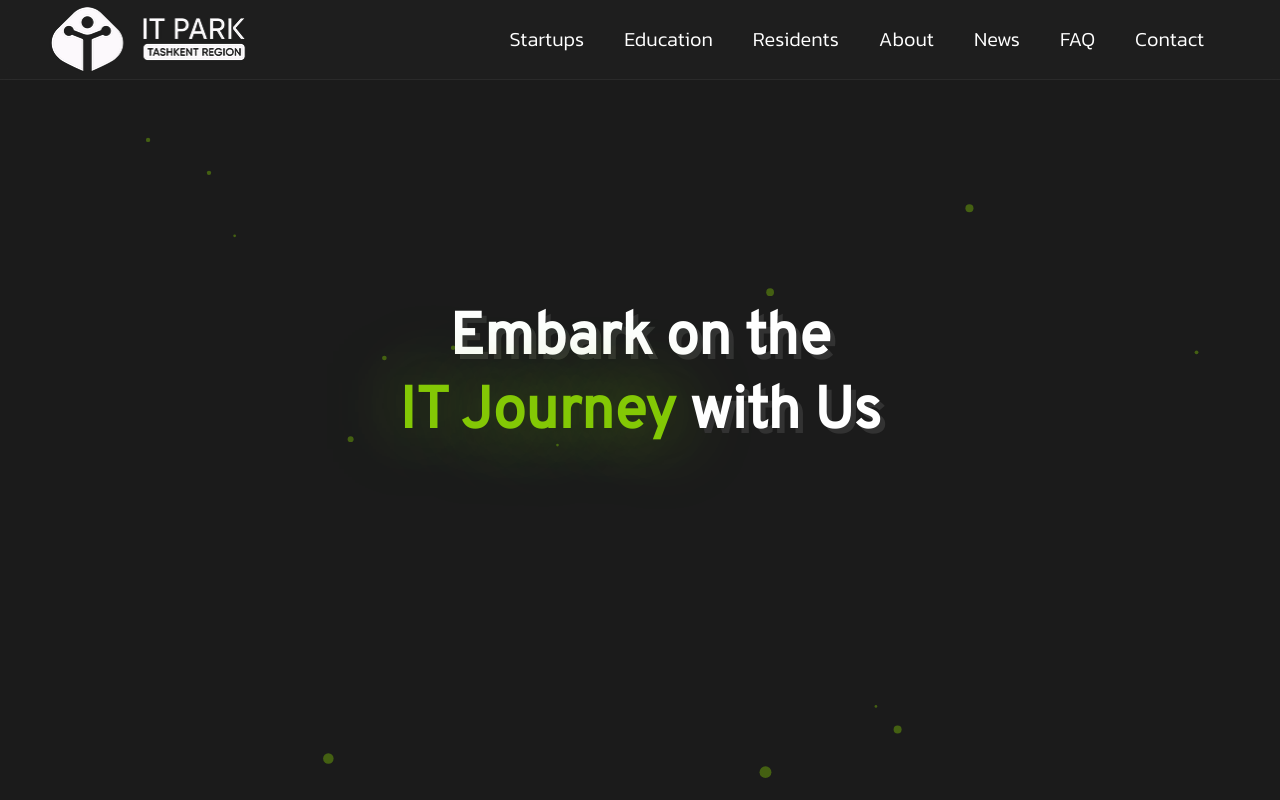
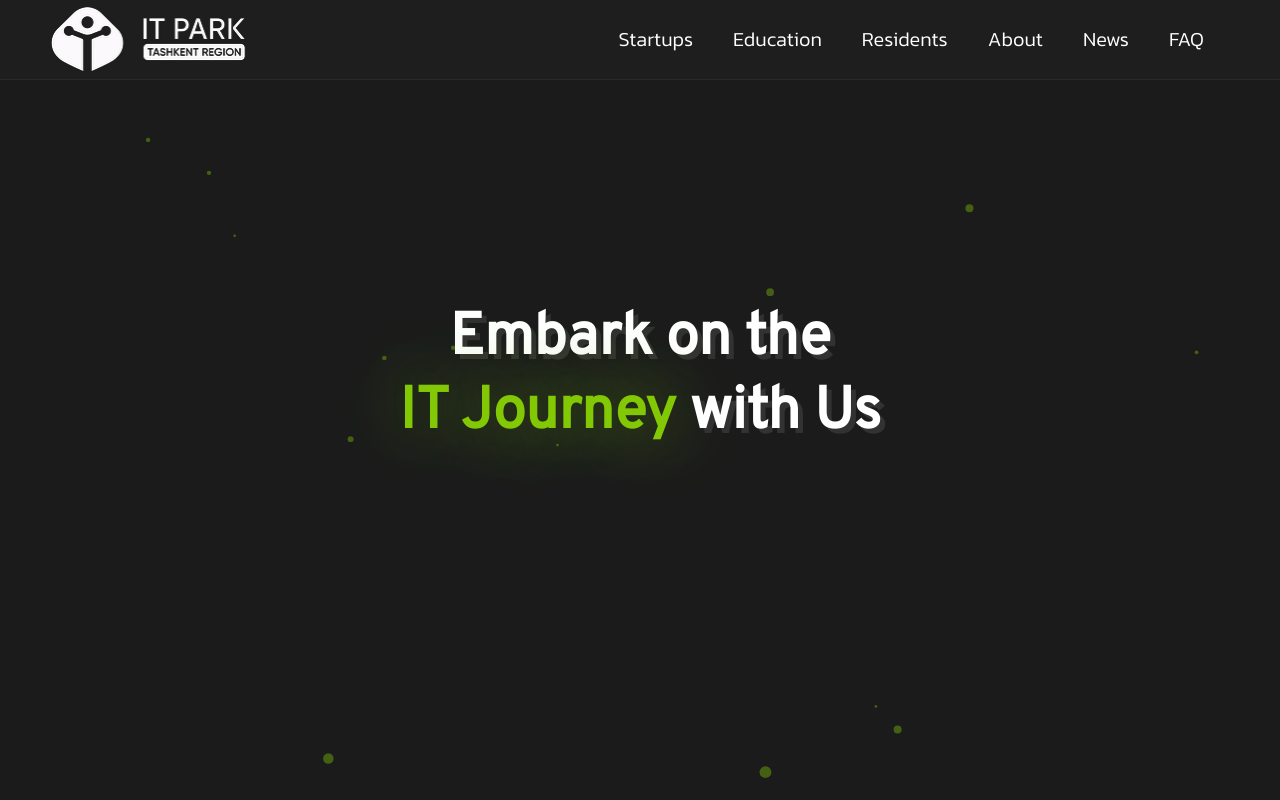
Before and after one commit to IsaqjonovII/ITPark, a React (Vite) app: page / in a window 1280 px wide. Built offline with nearby package versions, Linux system fonts and the light colour scheme.

Commit message:
needs to be done till Wednesday

```diff
--- a/src/assets/index.ts
+++ b/src/assets/index.ts
@@ -3,5 +3,6 @@ import notfound from "./notfound.svg";
 import residentsBG from "./residents.svg";
 import logoMP4 from "./itplogo.mp4";
 import logo2 from "./logoITpark.png";
+import contactBG from "./contact.svg";
 
-export { nodata, notfound, residentsBG, logo2, logoMP4 };
+export { nodata, notfound, residentsBG, logo2, logoMP4, contactBG };
--- a/src/pages/Contact/index.tsx
+++ /dev/null
@@ -1,9 +0,0 @@
-
-const Contact = () => {
-    return (
-        <div>
-
-        </div>
-    )
-}
-export default Contact
--- a/src/routes/index.ts
+++ b/src/routes/index.ts
@@ -5,7 +5,6 @@ const Home = lazy(() => import("pages/Home"));
 const News = lazy(() => import("pages/News"));
 const Residents = lazy(() => import("pages/Residents"));
 const Faq = lazy(() => import("pages/FAQ"));
-const Contact = lazy(() => import("pages/Contact"));
 const About = lazy(() => import("pages/About"));
 const Startups = lazy(() => import("pages/Startups"));
 const Education = lazy(() => import("pages/Education"));
@@ -19,7 +18,6 @@ const {
   RESIDENTS,
   NEWS,
   FAQ,
-  CONTACT,
   STARTUPS,
   EDUCATION,
   STARTUP_INFO,
@@ -68,11 +66,7 @@ export const appRoutes: IRoutes[] = [
     path: FAQ,
     Component: Faq,
   },
-  {
-    key: "contact",
-    path: CONTACT,
-    Component: Contact,
-  },
+
   {
     key: "startup__info",
     path: STARTUP_INFO,
--- a/src/routes/navroutes.ts
+++ b/src/routes/navroutes.ts
@@ -6,7 +6,6 @@ const {
   RESIDENTS,
   NEWS,
   FAQ,
-  CONTACT,
   STARTUPS,
   EDUCATION,
 } = APP_ROUTES;
@@ -42,9 +41,4 @@ export const navRoutes: INavRoutes[] = [
     path: FAQ,
     title: "FAQ",
   },
-  {
-    key: "contact",
-    path: CONTACT,
-    title: "Contact",
-  }
 ];
```
Also changed, not shown: src/assets/contact.svg (added), src/assets/nflogo.jpg (added).
